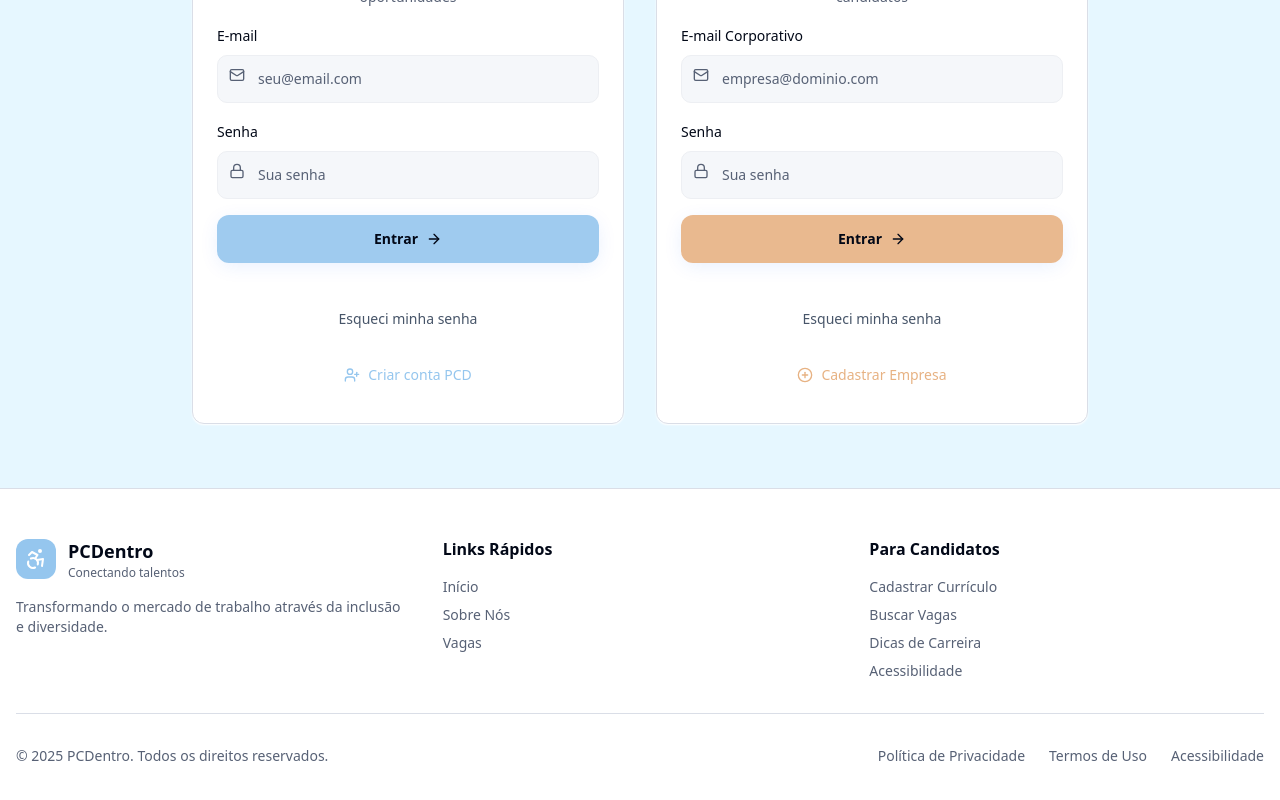
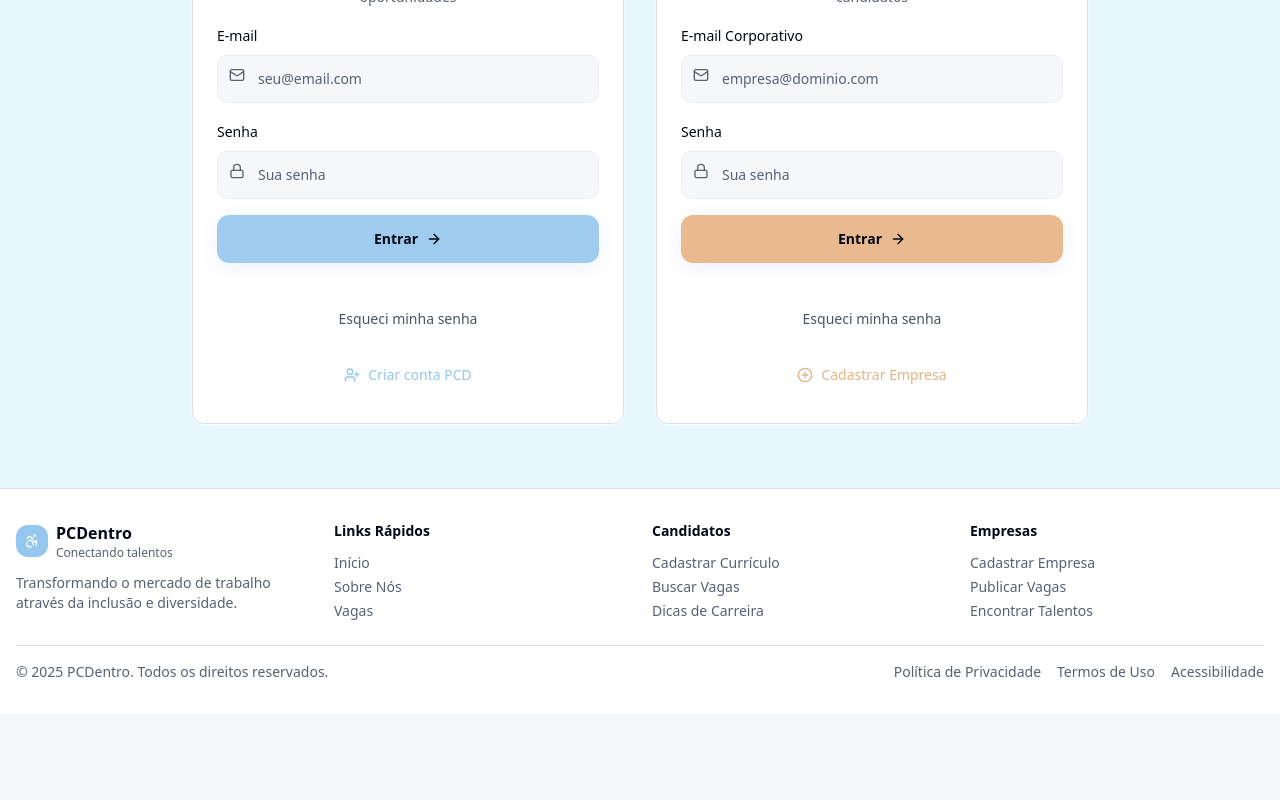
Before and after one commit to luisferracine/talento-inclusivo-hub, a React (Vite) app: page / in a window 1280 px wide. Shown: the part 2792-3592 px from the top of the page. After the commit the page ends 3506 px from the top, so only its background shows below. Built offline with nearby package versions, Linux system fonts and the light colour scheme.

Commit message:
Organize o footer
O footer foi reorganizado para otimizar o espaço e melhorar a aparência geral.

```diff
--- a/src/components/Footer.tsx
+++ b/src/components/Footer.tsx
@@ -3,28 +3,28 @@ import { Heart, Accessibility } from "lucide-react";
 const Footer = () => {
   return (
     <footer className="bg-card border-t border-border">
-      <div className="container mx-auto px-4 py-12">
-        <div className="grid md:grid-cols-3 gap-8">
+      <div className="container mx-auto px-4 py-8">
+        <div className="grid grid-cols-2 md:grid-cols-4 gap-6 mb-6">
           {/* Brand */}
-          <div className="space-y-4">
-            <div className="flex items-center gap-3">
-              <div className="w-10 h-10 bg-primary rounded-lg flex items-center justify-center">
-                <Accessibility className="w-6 h-6 text-white" />
+          <div className="col-span-2 md:col-span-1 space-y-3">
+            <div className="flex items-center gap-2">
+              <div className="w-8 h-8 bg-primary rounded-lg flex items-center justify-center">
+                <Accessibility className="w-4 h-4 text-white" />
               </div>
               <div>
-                <h3 className="text-lg font-bold text-foreground">PCDentro</h3>
+                <h3 className="text-base font-bold text-foreground">PCDentro</h3>
                 <p className="text-xs text-muted-foreground">Conectando talentos</p>
               </div>
             </div>
-            <p className="text-sm text-muted-foreground">
+            <p className="text-sm text-muted-foreground pr-4">
               Transformando o mercado de trabalho através da inclusão e diversidade.
             </p>
           </div>
 
           {/* Links rápidos */}
-          <div className="space-y-4">
-            <h4 className="font-semibold text-foreground">Links Rápidos</h4>
-            <nav className="space-y-2">
+          <div className="space-y-3">
+            <h4 className="text-sm font-semibold text-foreground">Links Rápidos</h4>
+            <nav className="space-y-1">
               <a href="#" className="block text-sm text-muted-foreground hover:text-foreground transition-colors">
                 Início
               </a>
@@ -38,9 +38,9 @@ const Footer = () => {
           </div>
 
           {/* Para Candidatos */}
-          <div className="space-y-4">
-            <h4 className="font-semibold text-foreground">Para Candidatos</h4>
-            <nav className="space-y-2">
+          <div className="space-y-3">
+            <h4 className="text-sm font-semibold text-foreground">Candidatos</h4>
+            <nav className="space-y-1">
               <a href="#" className="block text-sm text-muted-foreground hover:text-foreground transition-colors">
                 Cadastrar Currículo
               </a>
@@ -50,21 +50,33 @@ const Footer = () => {
               <a href="#" className="block text-sm text-muted-foreground hover:text-foreground transition-colors">
                 Dicas de Carreira
               </a>
+            </nav>
+          </div>
+
+          {/* Para Empresas */}
+          <div className="space-y-3">
+            <h4 className="text-sm font-semibold text-foreground">Empresas</h4>
+            <nav className="space-y-1">
               <a href="#" className="block text-sm text-muted-foreground hover:text-foreground transition-colors">
-                Acessibilidade
+                Cadastrar Empresa
+              </a>
+              <a href="#" className="block text-sm text-muted-foreground hover:text-foreground transition-colors">
+                Publicar Vagas
+              </a>
+              <a href="#" className="block text-sm text-muted-foreground hover:text-foreground transition-colors">
+                Encontrar Talentos
               </a>
             </nav>
           </div>
-
         </div>
 
-        <hr className="my-8 border-border" />
+        <hr className="border-border mb-4" />
 
-        <div className="flex flex-col md:flex-row justify-between items-center gap-4">
+        <div className="flex flex-col sm:flex-row justify-between items-center gap-4">
           <p className="text-sm text-muted-foreground">
             © 2025 PCDentro. Todos os direitos reservados.
           </p>
-          <div className="flex gap-6">
+          <div className="flex flex-wrap gap-4">
             <a href="#" className="text-sm text-muted-foreground hover:text-foreground transition-colors">
               Política de Privacidade
             </a>
```
